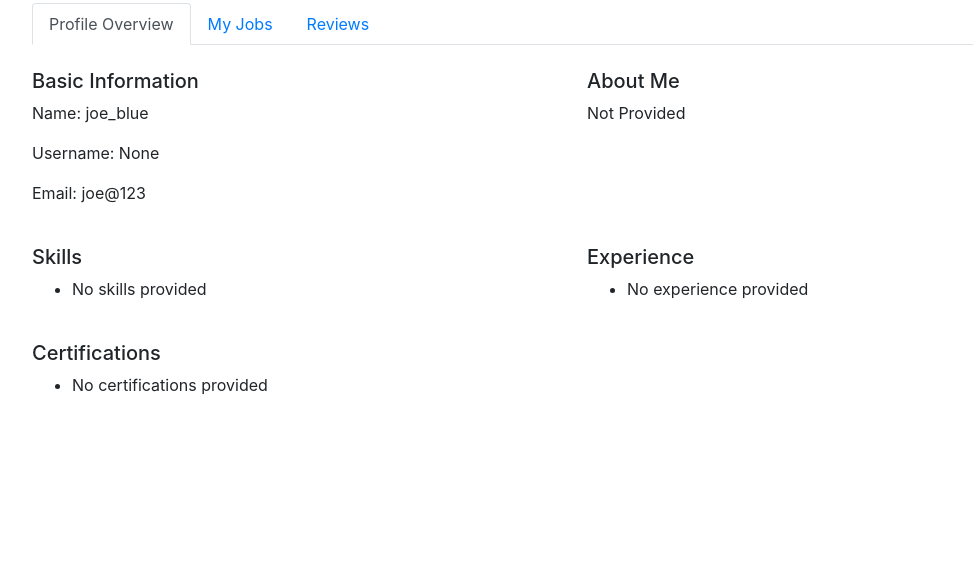
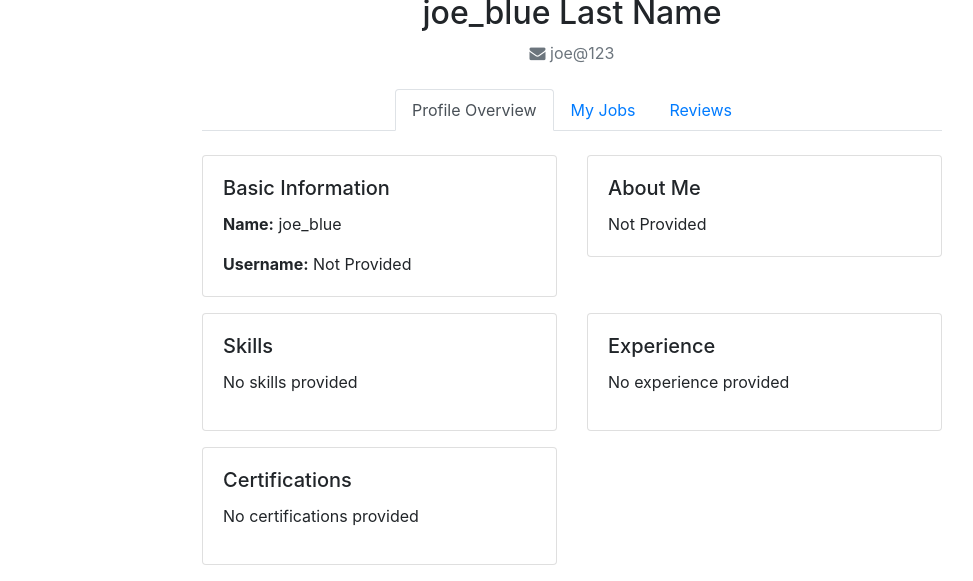
Before and after one commit to Joe-0009/7Rayfi, a Flask app: page /profile in a window 1280 px wide. Shown: the part 254-835 px from the top of the page, without its empty margins (68-1041 px from the left). Before the commit the page ends 649 px from the top, so only its background shows below. Run offline with Flask 3, Linux system fonts and the light colour scheme; a user stored in the database is signed in; some libraries are stand-ins or nearby versions.

```diff
--- a/website/auth.py
+++ b/website/auth.py
@@ -4,6 +4,7 @@ from werkzeug.security import generate_password_hash, check_password_hash
 from . import db
 from flask_login import login_user, login_required, logout_user, current_user
 from .forms import RegistrationForm, LoginForm
+import os
 
 auth = Blueprint('auth', __name__)
 
--- a/website/forms.py
+++ b/website/forms.py
@@ -1,3 +1,4 @@
+# forms.py
 from flask_wtf import FlaskForm
 from wtforms import StringField, PasswordField, SubmitField, TextAreaField, FileField
 from wtforms.validators import DataRequired, Email, Length, EqualTo, ValidationError
--- a/website/templates/base.html
+++ b/website/templates/base.html
@@ -3,35 +3,30 @@
 <head>
     <meta charset="utf-8" />
     <meta name="viewport" content="width=device-width, initial-scale=1" />
-    <link
-      rel="stylesheet"
-      href="https://stackpath.bootstrapcdn.com/bootstrap/4.4.1/css/bootstrap.min.css"
-      integrity="sha384-Vkoo8x4CGsO3+Hhxv8T/Q5PaXtkKtu6ug5TOeNV6gBiFeWPGFN9MuhOf23Q9Ifjh"
-      crossorigin="anonymous"
-    />
-    <link
-      rel="stylesheet"
-      href="https://stackpath.bootstrapcdn.com/font-awesome/4.7.0/css/font-awesome.min.css"
-      crossorigin="anonymous"
-    />
+    <link rel="stylesheet" href="https://stackpath.bootstrapcdn.com/bootstrap/4.4.1/css/bootstrap.min.css" integrity="sha384-Vkoo8x4CGsO3+Hhxv8T/Q5PaXtkKtu6ug5TOeNV6gBiFeWPGFN9MuhOf23Q9Ifjh" crossorigin="anonymous" />
+    <link rel="stylesheet" href="https://stackpath.bootstrapcdn.com/font-awesome/4.7.0/css/font-awesome.min.css" crossorigin="anonymous" />
     <title>{% block title %}{% endblock %}</title>
+    <style>
+        .navbar-nav .nav-link {
+            font-size: 1.1em;
+        }
+        .container {
+            max-width: 800px;
+        }
+    </style>
 </head>
 <body>
     <nav class="navbar navbar-expand-lg navbar-dark bg-dark">
-      <button
-        class="navbar-toggler"
-        type="button"
-        data-toggle="collapse"
-        data-target="#navbar"
-      >
+        <a class="navbar-brand" href="{{ url_for('views.home') }}">TaskConnect</a>
+        <button class="navbar-toggler" type="button" data-toggle="collapse" data-target="#navbar">
             <span class="navbar-toggler-icon"></span>
         </button>
         <div class="collapse navbar-collapse" id="navbar">
-        <div class="navbar-nav">
+            <div class="navbar-nav ml-auto">
                 {% if current_user.is_authenticated %}
                     <a class="nav-item nav-link" id="home" href="{{ url_for('views.home') }}">Home</a>
                     <a class="nav-item nav-link" id="profile" href="{{ url_for('views.profile', username=current_user.username) }}">Profile</a>
-            <a class="nav-item nav-link" id="editprofile" href="{{ url_for('views.update_profile') }}" >Edit Profile</a>
+                    <a class="nav-item nav-link" id="editprofile" href="{{ url_for('views.update_profile') }}">Edit Profile</a>
                     <a class="nav-item nav-link" id="logout" href="{{ url_for('auth.logout') }}">Logout</a>
                 {% else %}
                     <a class="nav-item nav-link" id="login" href="{{ url_for('auth.login') }}">Login</a>
@@ -54,40 +49,15 @@
         {% endif %}
     {% endwith %}
 
-    <div class="container">
+    <div class="container mt-4">
         {% block content %}{% endblock %}
     </div>
-    <script
-      src="https://code.jquery.com/jquery-3.2.1.slim.min.js"
-      integrity="sha384-KJ3o2DKtIkvYIK3UENzmM7KCkRr/rE9/Qpg6aAZGJwFDMVNA/GpGFF93hXpG5KkN"
-      crossorigin="anonymous"
-    ></script>
-    <script
-      src="https://cdnjs.cloudflare.com/ajax/libs/popper.js/1.12.9/umd/popper.min.js"
-      integrity="sha384-ApNbgh9B+Y1QKtv3Rn7W3mgPxhU9K/ScQsAP7hUibX39j7fakFPskvXusvfa0b4Q"
-      crossorigin="anonymous"
-    ></script>
-    <script
-      src="https://maxcdn.bootstrapcdn.com/bootstrap/4.0.0/js/bootstrap.min.js"
-      integrity="sha384-JZR6Spejh4U02d8jOt6vLEHfe/JQGiRRSQQxSfFWpi1MquVdAyjUar5+76PVCmYl"
-      crossorigin="anonymous"
-    ></script>
+
+    <script src="https://code.jquery.com/jquery-3.2.1.slim.min.js" integrity="sha384-KJ3o2DKtIkvYIK3UENzmM7KCkRr/rE9/Qpg6aAZGJwFDMVNA/GpGFF93hXpG5KkN" crossorigin="anonymous"></script>
+    <script src="https://cdnjs.cloudflare.com/ajax/libs/popper.js/1.12.9/umd/popper.min.js" integrity="sha384-ApNbgh9B+Y1QKtv3Rn7W3mgPxhU9K/ScQsAP7hUibX39j7fakFPskvXusvfa0b4Q" crossorigin="anonymous"></script>
+    <script src="https://maxcdn.bootstrapcdn.com/bootstrap/4.0.0/js/bootstrap.min.js" integrity="sha384-JZR6Spejh4U02d8jOt6vLEHfe/JQGiRRSQQxSfFWpi1MquVdAyjUar5+76PVCmYl" crossorigin="anonymous"></script>
 
     {% block javascript %}
-    <script type="text/javascript">
-      function deleteNote(noteId) {
-        fetch("/delete-note", {
-          method: "POST",
-          body: JSON.stringify({ noteId: noteId }),
-          headers: {
-            "Content-Type": "application/json",
-            "X-CSRFToken": "{{ csrf_token() }}"
-          }
-        }).then((_res) => {
-          window.location.href = "/";
-        });
-      }
-    </script>
     {% endblock %}
 </body>
 </html>
--- a/website/templates/profile.html
+++ b/website/templates/profile.html
@@ -3,24 +3,21 @@
 {% block content %}
 <div class="container mt-4">
     <!-- Profile Header -->
-    <div class="row mb-4">
-        <div class="text-center">
+    <div class="text-center mb-4">
         {% if user.profile_picture %}
-                <img src="{{ url_for('static', filename='profile_pics/' ~ user.profile_picture) }}" alt="Profile Picture" class="img-thumbnail" style="max-width: 200px;">
+            <img src="{{ url_for('static', filename='profile_pics/' + user.profile_picture) }}" alt="Profile Picture" class="rounded-circle img-thumbnail" style="width: 150px; height: 150px;">
         {% else %}
-                <img src="{{ url_for('static', filename='profile_pics/default.png') }}" alt="Default Profile Picture" class="img-thumbnail" style="max-width: 200px;">
+            <img src="{{ url_for('static', filename='profile_pics/default.png') }}" alt="Default Profile Picture" class="rounded-circle img-thumbnail" style="width: 150px; height: 150px;">
         {% endif %}
-        </div>
-        <div class="col-md-9">
-            <h2>{{ user.first_name or "First Name" }} {{ user.last_name or "Last Name" }}</h2>
+        <h2 class="mt-3">{{ user.first_name or "First Name" }} {{ user.last_name or "Last Name" }}</h2>
+        <p class="text-muted"><i class="fa fa-envelope"></i> {{ user.email }}</p>
         {% if user.location %}
-                <p>{{ user.location }}</p>
+            <p class="text-muted"><i class="fa fa-map-marker"></i> {{ user.location }}</p>
         {% endif %}
-        </div>
     </div>
 
     <!-- Profile Navigation Tabs -->
-    <ul class="nav nav-tabs" id="profileTab" role="tablist">
+    <ul class="nav nav-tabs justify-content-center" id="profileTab" role="tablist">
         <li class="nav-item">
             <a class="nav-link active" id="overview-tab" data-toggle="tab" href="#overview" role="tab" aria-controls="overview" aria-selected="true">Profile Overview</a>
         </li>
@@ -32,112 +29,138 @@
         </li>
     </ul>
 
-    <div class="tab-content" id="profileTabContent">
+    <div class="tab-content mt-4" id="profileTabContent">
         <!-- Profile Overview Tab -->
         <div class="tab-pane fade show active" id="overview" role="tabpanel" aria-labelledby="overview-tab">
-            <div class="row mt-4">
-                <div class="col-md-6">
-                    <h5>Basic Information</h5>
-                    <p>Name: {{ user.first_name or "" }} {{ user.last_name or "" }}</p>
-                    <p>Username: {{ user.username }}</p>
-                    <p>Email: {{ user.email }}</p>
+            <div class="row">
+                <div class="col-md-6 mb-3">
+                    <div class="card">
+                        <div class="card-body">
+                            <h5 class="card-title">Basic Information</h5>
+                            <p class="card-text"><strong>Name:</strong> {{ user.first_name or "" }} {{ user.last_name or "" }}</p>
+                            <p class="card-text"><strong>Username:</strong> {{ user.username or "Not Provided" }}</p>
                             {% if user.phone %}
-                        <p>Phone: {{ user.phone }}</p>
-                    {% endif %}
-                    {% if user.location %}
-                        <p>Location: {{ user.location }}</p>
+                                <p class="card-text"><strong>Phone:</strong> {{ user.phone }}</p>
                             {% endif %}
                         </div>
-                <div class="col-md-6">
-                    <h5>About Me</h5>
-                    <p>{{ user.about_me or "Not Provided" }}</p>
                     </div>
                 </div>
-            <div class="row mt-4">
-                <div class="col-md-6">
-                    <h5>Skills</h5>
-                    <ul>
-                        {% for skill in user.skills %}
+                <div class="col-md-6 mb-3">
+                    <div class="card">
+                        <div class="card-body">
+                            <h5 class="card-title">About Me</h5>
+                            <p class="card-text">{{ user.about_me or "Not Provided" }}</p>
+                        </div>
+                    </div>
+                </div>
+            </div>
+            <div class="row">
+                <div class="col-md-6 mb-3">
+                    <div class="card">
+                        <div class="card-body">
+                            <h5 class="card-title">Skills</h5>
+                            <ul class="list-unstyled">
+                                {% for skill in skills %}
                                     <li>{{ skill.name }}</li>
                                 {% endfor %}
-                        {% if not user.skills %}
+                                {% if not skills %}
                                     <li>No skills provided</li>
                                 {% endif %}
                             </ul>
                         </div>
-                <div class="col-md-6">
-                    <h5>Experience</h5>
-                    <ul>
-                        {% for experience in user.experiences %}
+                    </div>
+                </div>
+                <div class="col-md-6 mb-3">
+                    <div class="card">
+                        <div class="card-body">
+                            <h5 class="card-title">Experience</h5>
+                            <ul class="list-unstyled">
+                                {% for experience in experiences %}
                                     <li>{{ experience.title }} at {{ experience.company }} ({{ experience.duration }})</li>
                                 {% endfor %}
-                        {% if not user.experiences %}
+                                {% if not experiences %}
                                     <li>No experience provided</li>
                                 {% endif %}
                             </ul>
                         </div>
                     </div>
-            <div class="row mt-4">
-                <div class="col-md-6">
-                    <h5>Certifications</h5>
-                    <ul>
-                        {% for certification in user.certifications %}
+                </div>
+            </div>
+            <div class="row">
+                <div class="col-md-6 mb-3">
+                    <div class="card">
+                        <div class="card-body">
+                            <h5 class="card-title">Certifications</h5>
+                            <ul class="list-unstyled">
+                                {% for certification in certifications %}
                                     <li>{{ certification.name }}</li>
                                 {% endfor %}
-                        {% if not user.certifications %}
+                                {% if not certifications %}
                                     <li>No certifications provided</li>
                                 {% endif %}
                             </ul>
                         </div>
                     </div>
                 </div>
+            </div>
+        </div>
 
         <!-- My Jobs Tab -->
         <div class="tab-pane fade" id="jobs" role="tabpanel" aria-labelledby="jobs-tab">
-            <div class="row mt-4">
-                <div class="col-md-12">
-                    <h5>Posted Jobs</h5>
-                    <ul>
-                        {% for job in user.posted_jobs %}
+            <div class="row">
+                <div class="col-md-12 mb-3">
+                    <div class="card">
+                        <div class="card-body">
+                            <h5 class="card-title">Posted Jobs</h5>
+                            <ul class="list-unstyled">
+                                {% for job in posted_jobs %}
                                     <li>{{ job.title }} - {{ job.status }} ({{ job.date_posted }})</li>
                                 {% endfor %}
-                        {% if not user.posted_jobs %}
+                                {% if not posted_jobs %}
                                     <li>No jobs posted</li>
                                 {% endif %}
                             </ul>
                         </div>
                     </div>
-            <div class="row mt-4">
-                <div class="col-md-12">
-                    <h5>Applied Jobs</h5>
-                    <ul>
-                        {% for job in user.applied_jobs %}
+                </div>
+                <div class="col-md-12 mb-3">
+                    <div class="card">
+                        <div class="card-body">
+                            <h5 class="card-title">Applied Jobs</h5>
+                            <ul class="list-unstyled">
+                                {% for job in applied_jobs %}
                                     <li>{{ job.title }} - {{ job.status }} ({{ job.date_posted }})</li>
                                 {% endfor %}
-                        {% if not user.applied_jobs %}
+                                {% if not applied_jobs %}
                                     <li>No jobs applied for</li>
                                 {% endif %}
                             </ul>
                         </div>
                     </div>
                 </div>
+            </div>
+        </div>
 
         <!-- Reviews Tab -->
         <div class="tab-pane fade" id="reviews" role="tabpanel" aria-labelledby="reviews-tab">
-            <div class="row mt-4">
-                <div class="col-md-12">
-                    <h5>Average Rating</h5>
-                    <p>{{ user.average_rating }} stars</p>
+            <div class="row">
+                <div class="col-md-12 mb-3">
+                    <div class="card">
+                        <div class="card-body">
+                            <h5 class="card-title">Average Rating</h5>
+                            <p class="card-text">{{ average_rating or "No reviews available" }} stars</p>
                         </div>
                     </div>
-            <div class="row mt-4">
-                <div class="col-md-12">
-                    <h5>Reviews</h5>
-                    <ul>
-                        {% for review in user.reviews %}
+                </div>
+                <div class="col-md-12 mb-3">
+                    <div class="card">
+                        <div class="card-body">
+                            <h5 class="card-title">Reviews</h5>
+                            <ul class="list-unstyled">
+                                {% for review in reviews %}
                                     <li>{{ review.reviewer.first_name }} {{ review.reviewer.last_name }} - {{ review.rating }} stars - {{ review.date }}<br>{{ review.comment }}</li>
                                 {% endfor %}
-                        {% if not user.reviews %}
+                                {% if not reviews %}
                                     <li>No reviews available</li>
                                 {% endif %}
                             </ul>
@@ -146,4 +169,6 @@
                 </div>
             </div>
         </div>
+    </div>
+</div>
 {% endblock %}
--- a/website/templates/update_profile.html
+++ b/website/templates/update_profile.html
@@ -3,7 +3,7 @@
 {% block content %}
 <div class="container mt-4">
     <h2>Update Profile</h2>
-    <form method="POST">
+    <form method="POST" enctype="multipart/form-data">
         {{ form.hidden_tag() }}
         <div class="form-group">
             {{ form.first_name.label }}
--- a/website/views.py
+++ b/website/views.py
@@ -1,12 +1,12 @@
-# views.py
 import os
-from flask import Blueprint, app, render_template, request, flash, jsonify, redirect, url_for
+from flask import Blueprint, render_template, request, flash, jsonify, redirect, url_for, current_app as app
 from flask_login import login_required, current_user
 from werkzeug.utils import secure_filename
-from website.forms import UpdateProfileForm
-from .models import Note, User
+from .forms import UpdateProfileForm
+from .models import Note, User, Skill, Experience, Certification, Job, Review
 from . import db
 import json
+from sqlalchemy.sql import func
 
 views = Blueprint('views', __name__)
 
@@ -14,13 +14,13 @@ views = Blueprint('views', __name__)
 @login_required
 def home():
     if request.method == 'POST':
-        note = request.form.get('note')# Gets the note from the HTML
+        note = request.form.get('note')
 
         if len(note) < 1:
             flash('Note is too short!', category='error')
         else:
-            new_note = Note(data=note, user_id=current_user.id)  # providing the schema for the note
-            db.session.add(new_note) # adding the note to the database
+            new_note = Note(data=note, user_id=current_user.id)
+            db.session.add(new_note)
             db.session.commit()
             flash('Note added!', category='success')
 
@@ -29,23 +29,35 @@ def home():
 @views.route('/delete-note', methods=['POST'])
 @login_required
 def delete_note():
-    note = json.loads(request.data) # this function expects a JSON from the INDEX.js file
+    note = json.loads(request.data)
     noteId = note['noteId']
     note = Note.query.get(noteId)
-    if note:
-        if note.user_id == current_user.id:
-            db.session.delete(note)
-            db.session.commit()
-
+    if note and note.user_id == current_user.id:
+        db.session.delete(note)
+        db.session.commit()
     return jsonify({})
 
 @views.route('/profile')
 @login_required
 def profile():
-    user = User.query.filter_by(id=current_user.id).first()
-    return render_template('profile.html', user=user)
+    user = User.query.get(current_user.id)
+    skills = Skill.query.filter_by(user_id=user.id).all()
+    experiences = Experience.query.filter_by(user_id=user.id).all()
+    certifications = Certification.query.filter_by(user_id=user.id).all()
+    posted_jobs = Job.query.filter_by(poster_id=user.id).all()
+    applied_jobs = user.applied_jobs
+    reviews = Review.query.filter_by(reviewee_id=user.id).all()
+    average_rating = db.session.query(func.avg(Review.rating)).filter_by(reviewee_id=user.id).scalar()
 
-
+    return render_template('profile.html',
+                           user=user,
+                           skills=skills,
+                           experiences=experiences,
+                           certifications=certifications,
+                           posted_jobs=posted_jobs,
+                           applied_jobs=applied_jobs,
+                           reviews=reviews,
+                           average_rating=average_rating)
 
 @views.route('/update-profile', methods=['GET', 'POST'])
 @login_required
@@ -61,12 +73,17 @@ def update_profile():
         file = request.files.get('profile_picture')
         if file:
             filename = secure_filename(file.filename)
-            file.save(os.path.join(app.config['UPLOAD_FOLDER'], filename))
+            # Ensure the directory exists
+            upload_folder = app.config['UPLOAD_FOLDER']
+            if not os.path.exists(upload_folder):
+                os.makedirs(upload_folder)
+            filepath = os.path.join(upload_folder, filename)
+            file.save(filepath)
             current_user.profile_picture = filename
 
         db.session.commit()
         flash('Your profile has been updated!', 'success')
-        return redirect(url_for('views.profile', username=current_user.username))
+        return redirect(url_for('views.profile'))
     elif request.method == 'GET':
         form.first_name.data = current_user.first_name
         form.last_name.data = current_user.last_name
```
Also changed, not shown: website/__init__.py (+3 -4 lines), website/templates/home.html (+25 -7 lines), website/templates/login.html (+13 -7 lines), website/templates/sign_up.html (+15 -9 lines), instance/database.db, website/static/profile_pics/0f36a5e3-5172-49e3-9698-fddaa2bd9ee9.jpg (renamed from static/profile_pics/default.jpg), website/static/profile_pics/Screenshot_2024-06-19_at_19.55.23.png (added), website/static/profile_pics/cool-profile-picture-87h46gcobjl5e4xu.jpg (added). Lines whose indentation alone changed are shown as unchanged.
